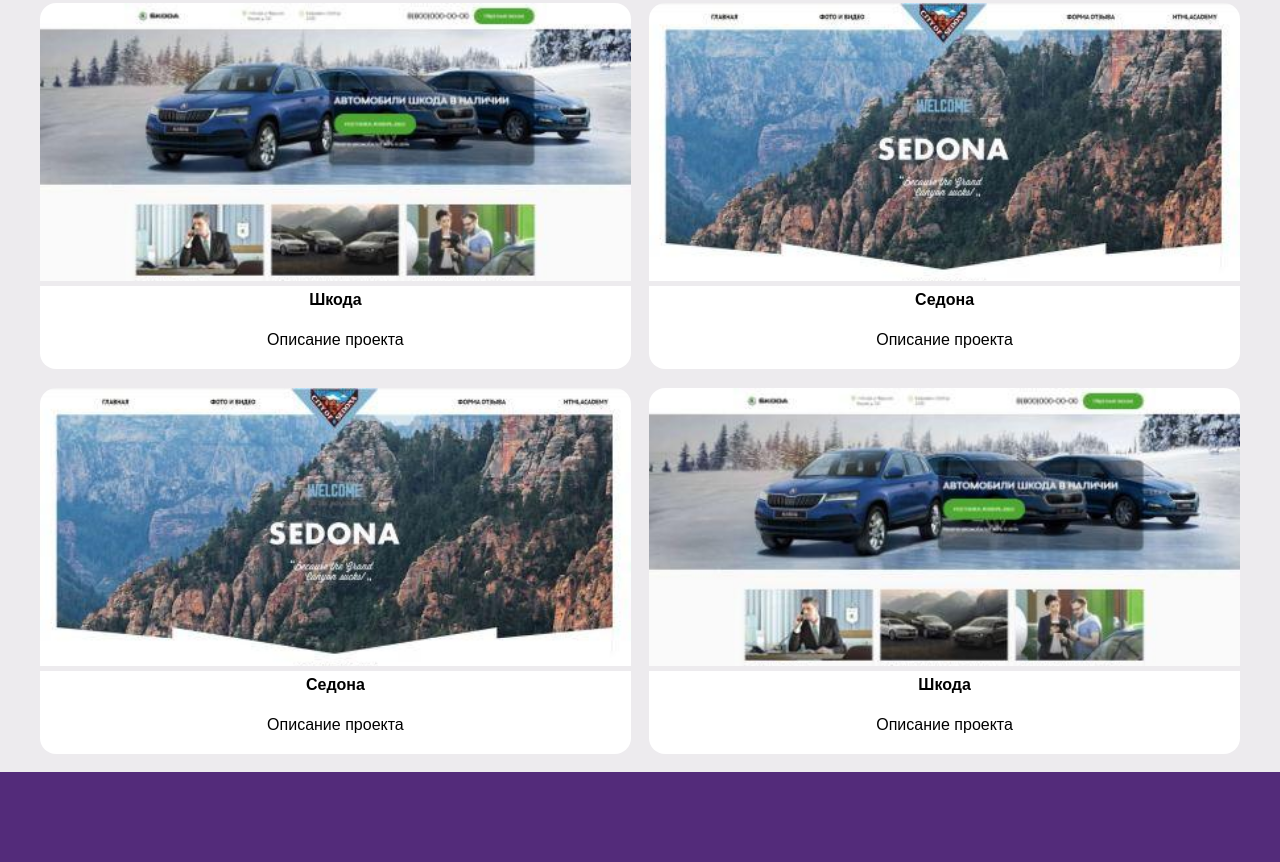
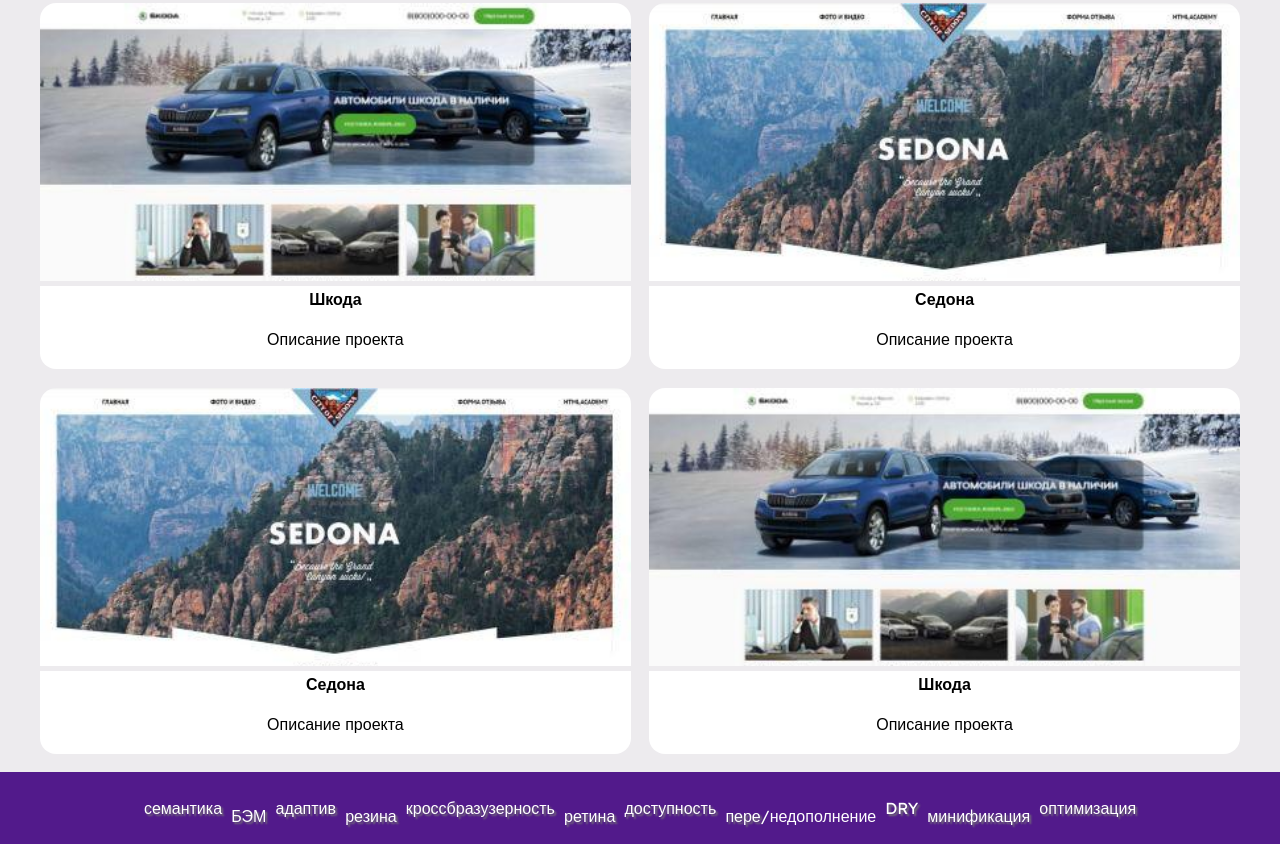
Before and after one commit to DVSaltsev/devsalt, a website: page source/index.html in a window 1280 px wide. Shown: the part 463-1325 px from the top of the page. Drawn offline with nearby package versions, Linux system fonts and the light colour scheme; files that its build step writes are made by us from their sources; files whose address does not match are found by name.

Commit message:
стилизация верстки

```diff
--- a/source/index.html
+++ b/source/index.html
@@ -123,7 +123,21 @@
 
   <!-- Футер -->
   <footer class="footer">
-
+    <div class="container footer__container">
+      <ul class="footer__principles">
+        <li class="footer__principle"><span class="footer__text">семантика</span></li>
+        <li class="footer__principle"><span class="footer__text">БЭМ</span></li>
+        <li class="footer__principle"><span class="footer__text">адаптив</span></li>
+        <li class="footer__principle"><span class="footer__text">резина</span></li>
+        <li class="footer__principle"><span class="footer__text">кроссбразузерность</span></li>
+        <li class="footer__principle"><span class="footer__text">ретина</span></li>
+        <li class="footer__principle"><span class="footer__text">доступность</span></li>
+        <li class="footer__principle"><span class="footer__text">пере</span>/недополнение</li>
+        <li class="footer__principle"><span class="footer__text">DRY</span></li>
+        <li class="footer__principle"><span class="footer__text">минификация</span></li>
+        <li class="footer__principle"><span class="footer__text">оптимизация</span></li>
+      </ul>
+    </div>
   </footer>
   <!-- <script src="js/navigation.js"></script> -->
 </body>
--- a/source/sass/basis/mixins.scss
+++ b/source/sass/basis/mixins.scss
@@ -29,7 +29,7 @@
   color: inherit;
 }
 
-@mixin reset-ul {
+@mixin reset-list {
   margin: 0;
   padding: 0;
   list-style: none;
--- a/source/sass/basis/variables.scss
+++ b/source/sass/basis/variables.scss
@@ -5,12 +5,13 @@
 $grey-65: #f4f2f5;
 $grey-70: #edebee;
 $grey-75: #cac4cd;
+$grey-120: #767676;
 
 // $violet-70: #f2e7f7;
 // $violet-80: #f2e0fa;
 
 
-$violet-100: #532b7a;
+$violet-100: #521a8b;
 $violet-140: #1e002e;
 
 // $green-100: #4DA82F;
--- a/source/sass/blocks/about.scss
+++ b/source/sass/blocks/about.scss
@@ -32,9 +32,7 @@
   &__text {
     @media (min-width: ($min-width-tablet)) {
       border-radius: 10*$px;
-
     }
-
   }
 
   &__wrapper-biography {
@@ -48,7 +46,6 @@
     font-size: 18*$px;
   }
 
-  &__wrapper-img {}
 
   &__avatar {
     @include reset-img;
@@ -65,6 +62,4 @@
     background-color: $white;
     padding: 8*$px;
   }
-
-  &__biography {}
 }
--- a/source/sass/blocks/footer.scss
+++ b/source/sass/blocks/footer.scss
@@ -1,4 +1,40 @@
 .footer {
-  height: 90px;
   background-color: $violet-100;
+  color: $white;
+
+  &__container {
+    padding-top: 16*$px;
+    padding-bottom: 16*$px;
+
+  }
+
+  &__principles {
+    @include reset-list;
+    text-align: center;
+    display: grid;
+    row-gap: 4*$px;
+
+    @media (min-width: ($min-width-tablet)) {
+      display: flex;
+      justify-content: center;
+      align-items: center;
+      flex-wrap: wrap;
+      column-gap: 8*$px;
+      row-gap: 4*$px;
+      padding-right: 64*$px;
+      padding-left: 64*$px;
+    }
+  }
+
+  &__principle {}
+
+  &__principle:nth-of-type(even) {
+    @media (min-width: ($min-width-tablet)) {
+      padding-top: 16px;
+    }
+  }
+
+  &__text {
+    text-shadow: 2px 2px 2px $grey-120;
+  }
 }
```
